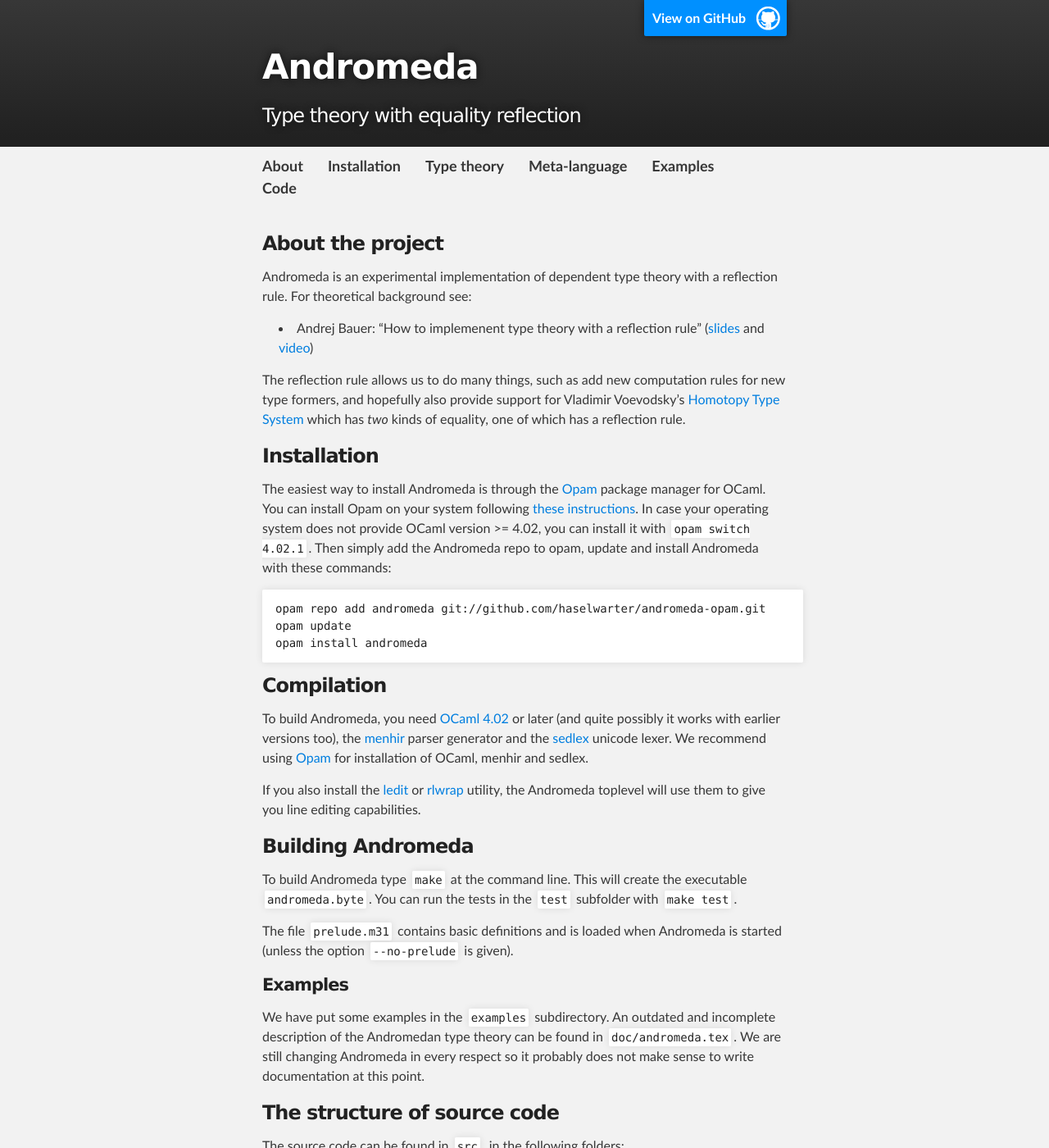
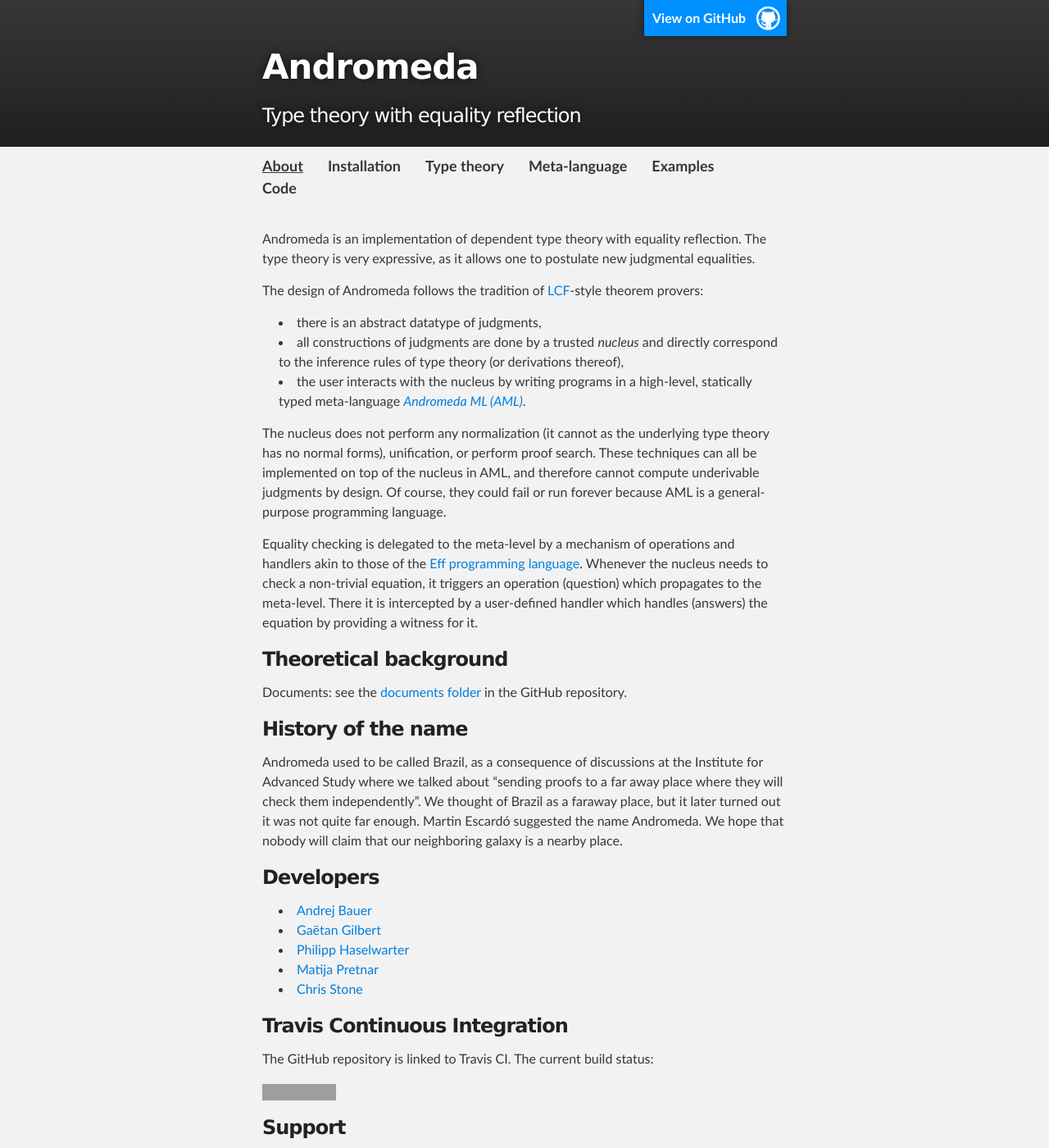
Before and after one commit to Andromedans/andromeda, a Jekyll site: the page built from index.md, in a window 1280 px wide and 1400 px high. Shown: the whole window at 82% size. Built offline with Jekyll 4.4.1, drawn with Linux system fonts in a browser that asks for light colours; our own code applies the rules of GitHub Pages for plain Markdown files; some of the changed text lies outside the part shown; grey boxes are pictures that could not be loaded.

````diff
--- a/index.md
+++ b/index.md
@@ -1,101 +1,68 @@
-### About the project
+---
+title: Andromeda proof assistant
+navigation: about
+layout: page
+---
 
-Andromeda is an experimental implementation of dependent type theory with a reflection rule.
-For theoretical background see:
+Andromeda is an implementation of dependent type theory with equality reflection. The type
+theory is very expressive, as it allows one to postulate new judgmental equalities.
 
-* Andrej Bauer: "How to implemenent type theory with a reflection rule"
-  ([slides](http://www.qmac.ox.ac.uk/events/Talk%20slides/Bauer-HoTT-Oxford.pdf) and
-   [video](https://www.youtube.com/watch?v=IlfQjWqrK6I))
+The design of Andromeda follows the tradition of
+[LCF](https://en.wikipedia.org/wiki/Logic_for_Computable_Functions)-style theorem provers:
 
-The reflection rule allows us to do many things, such as add new computation
-rules for new type formers, and hopefully also provide support for Vladimir
-Voevodsky's [Homotopy Type System](http://ncatlab.org/homotopytypetheory/show/Homotopy+Type+System)
-which has *two* kinds of equality, one of which has a reflection rule.
+* there is an abstract datatype of judgments,
+* all constructions of judgments are done by a trusted *nucleus* and directly correspond
+  to the inference rules of type theory (or derivations thereof),
+* the user interacts with the nucleus by writing programs in a high-level, statically
+  typed meta-language [*Andromeda ML (AML)*](meta-language.html).
+
+The nucleus does not perform any normalization (it cannot as the underlying type theory
+has no normal forms), unification, or perform proof search. These techniques can all be
+implemented on top of the nucleus in AML, and therefore cannot compute underivable
+judgments by design. Of course, they could fail or run forever because AML is a
+general-purpose programming language.
+
+Equality checking is delegated to the meta-level by a mechanism of operations and handlers
+akin to those of the [Eff programming language](http://www.eff-lang.org). Whenever the
+nucleus needs to check a non-trivial equation, it triggers an operation (question) which
+propagates to the meta-level. There it is intercepted by a user-defined handler which
+handles (answers) the equation by providing a witness for it.
+
+### Theoretical background
+
+Documents: see the
+[documents folder](https://github.com/Andromedans/andromeda/tree/master/doc) in the GitHub
+repository.
 
 
-### Installation
 
-The easiest way to install Andromeda is through the
-[Opam](http://opam.ocamlpro.com) package manager for OCaml. You can install
-Opam on your system following [these
-instructions](http://opam.ocaml.org/doc/Install.html).
-In case your operating system does not provide OCaml version >= 4.02, you can
-install it with `opam switch 4.02.1`.
-Then simply add the Andromeda repo to opam, update and install Andromeda with
-these commands:
-```
-opam repo add andromeda git://github.com/haselwarter/andromeda-opam.git
-opam update
-opam install andromeda
-```
-
-
-### Compilation
-
-To build Andromeda, you need [OCaml 4.02](http://ocaml.org) or later (and quite possibly it
-works with earlier versions too), the [menhir](http://gallium.inria.fr/~fpottier/menhir/)
-parser generator and the [sedlex](https://www.lexifi.com/sedlex) unicode lexer. We recommend
-using [Opam](http://opam.ocamlpro.com) for installation of OCaml, menhir and sedlex.
-
-If you also install the [ledit](http://opam.ocaml.org/packages/ledit/ledit.2.03/) or
-[rlwrap](http://utopia.knoware.nl/~hlub/uck/rlwrap/#rlwrap) utility, the Andromeda toplevel
-will use them to give you line editing capabilities.
-
-### Building Andromeda
-
-To build Andromeda type `make` at the command line. This will create the executable
-`andromeda.byte`. You can run the tests in the `test` subfolder with `make test`.
-
-The file `prelude.m31` contains basic definitions and is loaded when Andromeda is
-started (unless the option `--no-prelude` is given).
-
-#### Examples
-
-We have put some examples in the `examples` subdirectory. An outdated and incomplete
-description of the Andromedan type theory can be found in `doc/andromeda.tex`. We are
-still changing Andromeda in every respect so it probably does not make sense to write
-documentation at this point.
-
-### The structure of source code
-
-The source code can be found in `src`, in the following folders:
-
-* `parser` - input syntax, lexer, parser, and the desugaring phase which computes de Bruijn indices
-   and separates expressions and computations
-* `runtime` - context manipulation, runtime values and the main evaluation loop
-* `tt` - abstract syntax, weak-head normal forms, equality checks
-* `utils` - error messages, file locations, pretty printing, manipulation of variable names
-* `andromeda.ml` - main program
-* `config.ml` - configuration
-* `syntax.mli` - desugared input syntax
-
-The basic steps in the evaluation of input are:
-
-1. An expression is parsed using the lexer `parser/lexer.mll` and the parser `parser/parser.mly`.
-   The result is a value of type `Input.term` or `Input.ty` or `Input.toplevel`. The user input
-   has no separation of computations (effectful) and expressions (pure).
-2. `Desugar` converts the parsed entity to the corresponding intermediate representation of
-   type `Syntax.expr`, `Syntax.comp` or `Syntax.toplevel`. Desugaring replaces named bound variables
-   with de Bruijn indices and separates computations from expressions.
-3. `Eval` evaluates the syntactic expression to a result of type `Value.result`. The result is a
-   pair [(e,t)] of a value [e] and its type [t]. Evaluation is done in a context [ctx] of type
-   [Context.t] which consists of: free variables with their types, bound variables mapped to their
-   values, and equality hints.
-
-The correctness guarantee for the evaluator is this: if a computation [c] evaluates to a value [(e,t)]
-in context [ctx] then the judgement [ctx |- e : t] is derivable.
-
-### History of the name Andromeda
+### History of the name
 
 Andromeda used to be called Brazil, as a consequence of discussions at the Institute for
 Advanced Study where we talked about "sending proofs to a far away place where they will
 check them independently". We thought of Brazil as a faraway place, but it later turned
-out it was not quite far enough. We hope that nobody will claim that the Andromeda galaxy
-is a nearby place.
+out it was not quite far enough. Martin Escardó suggested the name Andromeda. We hope that
+nobody will claim that our neighboring galaxy is a nearby place.
+
+### Developers
+
+* [Andrej Bauer](http://andrej.com/)
+* [Gaëtan Gilbert](https://github.com/SkySkimmer)
+* [Philipp Haselwarter](https://www.haselwarter.org/~philipp/)
+* [Matija Pretnar](http://matija.pretnar.info/)
+* [Chris Stone](https://www.cs.hmc.edu/~stone/)
+
 
 ### Travis Continuous Integration
 
-The GitHub repository is linked to Travis CI. To find out the current build status is
-displayed here:
+The GitHub repository is linked to Travis CI. The current build status:
 
-  [![Build Status](https://api.travis-ci.org/andrejbauer/andromeda.png?branch=master)](https://travis-ci.org/andrejbauer/andromeda)
+[![Build Status](https://api.travis-ci.org/Andromedans/andromeda.png?branch=master)](https://travis-ci.org/Andromedans/andromeda)
+
+### Support
+
+This material is based upon work supported by the Air Force Office of Scientific Research,
+Air Force Materiel Command, USAF under Award No. FA9550-14-1-0096. Any opinions, findings,
+and conclusions or recommendations expressed in this publication are those of the
+author(s) and do not necessarily reflect the views of the Air Force Office of Scientific
+Research, Air Force Materiel Command, USAF.
````
Also changed, not shown: 1 other file.
